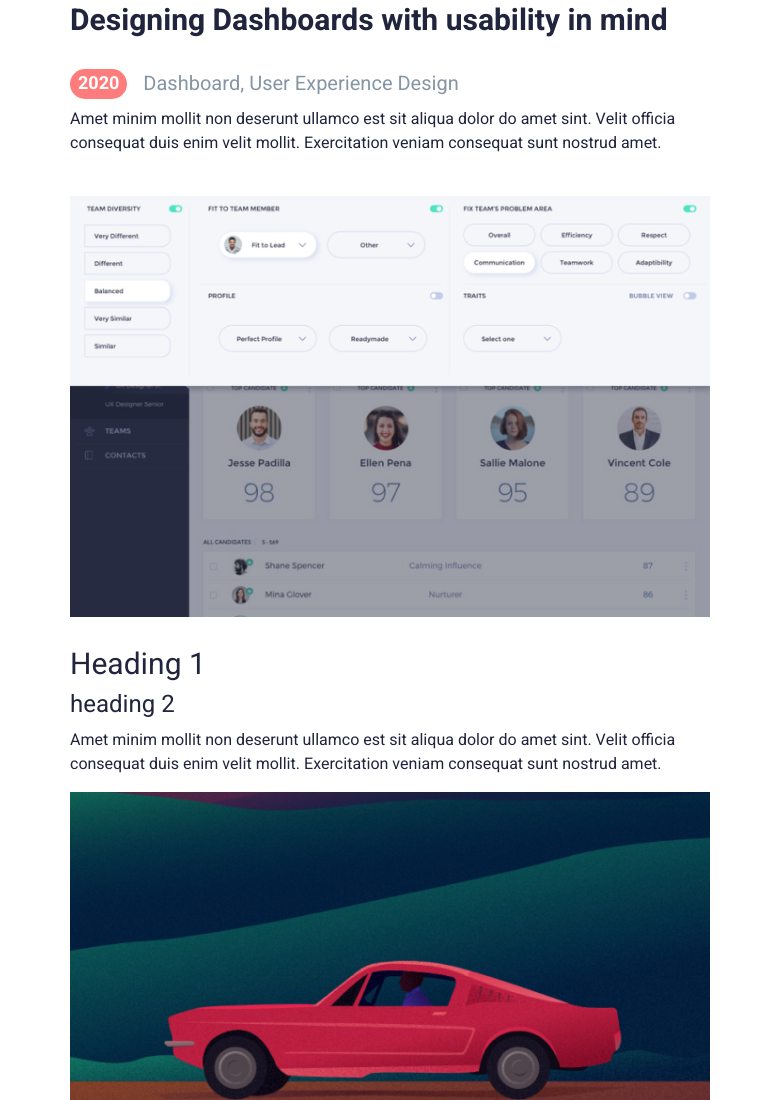
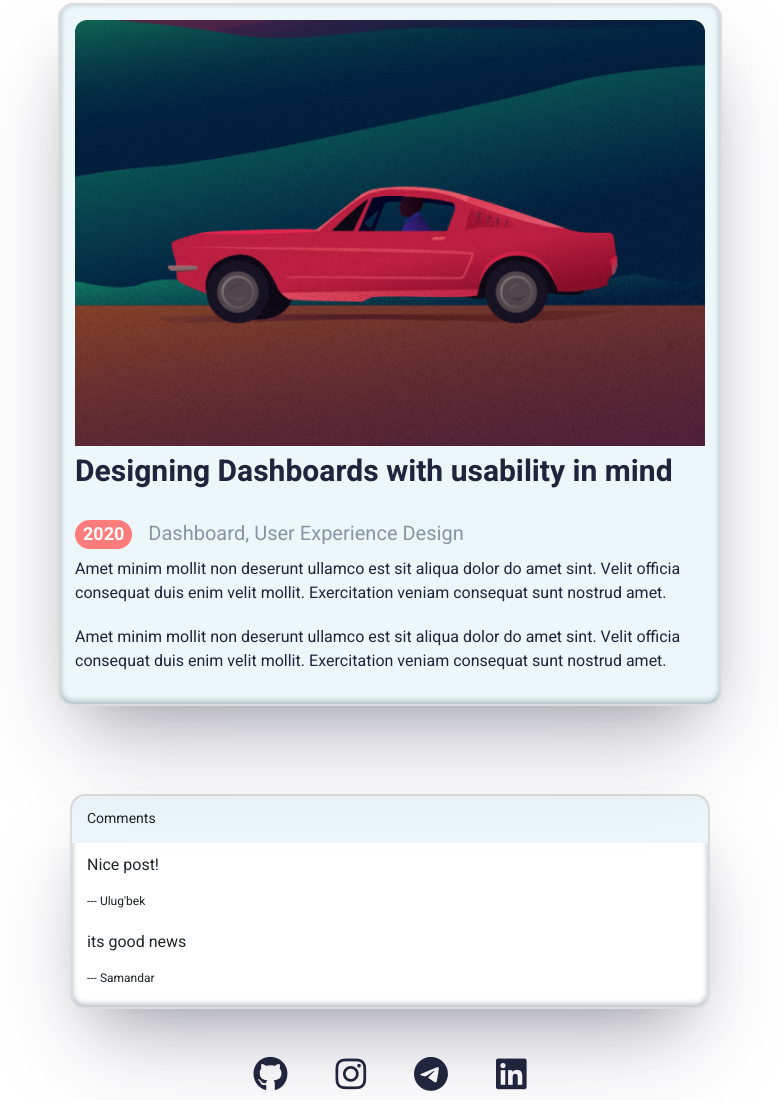
Before and after one commit to abdum0min/my_portifolio, a plain HTML site: page aboutworks.html in a window 1280 px wide. Shown: the part 171-1271 px from the top of the page, without its empty margins (250-1029 px from the left). Drawn offline with Linux system fonts and the light colour scheme.

Commit message:
detail page updated

```diff
--- a/aboutworks.html
+++ b/aboutworks.html
@@ -41,31 +41,41 @@
       <div class="detail py-md-5 py-3 ">
         <div class="container2">
             <div class="row  ">
-                <div class="col-12  d-flex justify-content-around flex-column ">
+                <div class="col-12  d-flex justify-content-around flex-column detail_box">
+                    <img  class="mb-2 detail_img" width="100%" src="./assets/main/img/d2.jpg" alt="">
                     <h1 style="margin-bottom: 30px;" class="w-h11">Designing Dashboards with usability in mind</h1>
                     <div class="div d-flex align-items-center gap-3">
                       <h4 style="background: #FF7C7C;" class="w-h4 py-1 px-2 ">2020</h4>
                       <h5 class="w-p2">Dashboard, User Experience Design</h5>
                     </div>
-                    <p style="margin-bottom: 30px;" class="w-p">Amet minim mollit non deserunt ullamco est sit aliqua dolor do amet sint. Velit officia  consequat duis enim velit mollit. Exercitation veniam consequat sunt nostrud amet.</p>
-                  </div>
-                  <div class="col-12 d-flex justify-content-center ">
-                    <img width="100%" src="./assets/main/img/d1.jpg" alt="">
-                  </div>
-                  <div class="col-12">
-                    <h3 style="margin-top: 30px;" class="head2 ">Heading 1</h3>
-                    <h4 style="font-size: 24px;" class="head2">heading 2</h4>
-                    <p class="w-p">Amet minim mollit non deserunt ullamco est sit aliqua dolor do amet sint. Velit officia  consequat duis enim velit mollit. Exercitation veniam consequat sunt nostrud amet.</p>
-                  </div>
-                  <div class="col-12">
-                    <img width="100%" src="./assets/main/img/d2.jpg" alt="">
-                  </div>
-                  <div class="col-12">
-                    <img width="100%" src="./assets/main/img/d3.jpg" alt="">
-                  </div>
+                    <p style="margin-bottom: 20px;" class="w-p">Amet minim mollit non deserunt ullamco est sit aliqua dolor do amet sint. Velit officia  consequat duis enim velit mollit. Exercitation veniam consequat sunt nostrud amet.</p>
+                    <div class="">
+                      <p class="w-p">Amet minim mollit non deserunt ullamco est sit aliqua dolor do amet sint. Velit officia  consequat duis enim velit mollit. Exercitation veniam consequat sunt nostrud amet.</p>
+                    </div>
+                </div>
             </div>
         </div>
       </div>
+
+      <!-- comments start -->
+      <div class="comments">
+        <div class="container2">
+          <div class="comments_box">
+            <div class="comment_box">
+              <h4 class="comment_h4">Comments</h4>
+            </div>
+            <div class="comment">
+              <p class="comment_text">Nice post!</p>
+              <p class="comment_user">--- Ulug'bek</p>
+            </div>
+            <div class="comment">
+              <p class="comment_text">its good news</p>
+              <p class="comment_user">--- Samandar</p>
+            </div>
+          </div>
+        </div>
+      </div>
+      <!-- commments end -->
 
 
 
--- a/assets/main/css/style.css
+++ b/assets/main/css/style.css
@@ -161,6 +161,54 @@
     color: #21243D;
   }
   /* works end */
+  /* detail start */
+  .detail_box{
+    border: 2px gainsboro solid;
+    background:#EDF7FA;
+    padding: 15px 15px;
+    border-radius: 15px;
+    box-shadow: rgba(50, 50, 93, 0.25) 0px 50px 100px -20px, rgba(0, 0, 0, 0.3) 0px 30px 60px -30px, rgba(10, 37, 64, 0.35) 0px -2px 6px 0px inset;
+    margin-bottom: 40px;
+  }
+  .detail_img{
+    border-radius: 12px 12px 0 0;
+  }
+  /* detail end */
+  /* comments start */
+  .comment_h4{
+    font-size: 14px;
+    font-family: 'Heebo';
+    font-weight: 400;
+    margin: 0;
+  }
+  .comment_box{
+    background: #EDF7FA;
+    border-radius: 15px 15px 0 0 ;
+    padding: 15px 15px;
+    margin-bottom: 10px;
+  }
+  .comment_text{
+    font-size: 16px;
+    font-family: 'Heebo';
+    font-weight: 400;
+    margin-bottom: 15px;
+  }
+  .comment_user{
+    font-size: 12px;
+    font-family: 'Heebo';
+    font-weight: 400;
+    margin-bottom: 20px;
+  }
+  .comments_box{
+    background: #FFFFFF;
+    border: 2px gainsboro solid;
+    box-shadow: rgba(50, 50, 93, 0.25) 0px 50px 100px -20px, rgba(0, 0, 0, 0.3) 0px 30px 60px -30px, rgba(10, 37, 64, 0.35) 0px -2px 6px 0px inset;
+    border-radius: 15px;
+  }
+  .comment{
+    padding: 0 15px;
+  }
+  /* comments end */
   /* footer start */
   .copyright{
     font-size: 14px;
```
